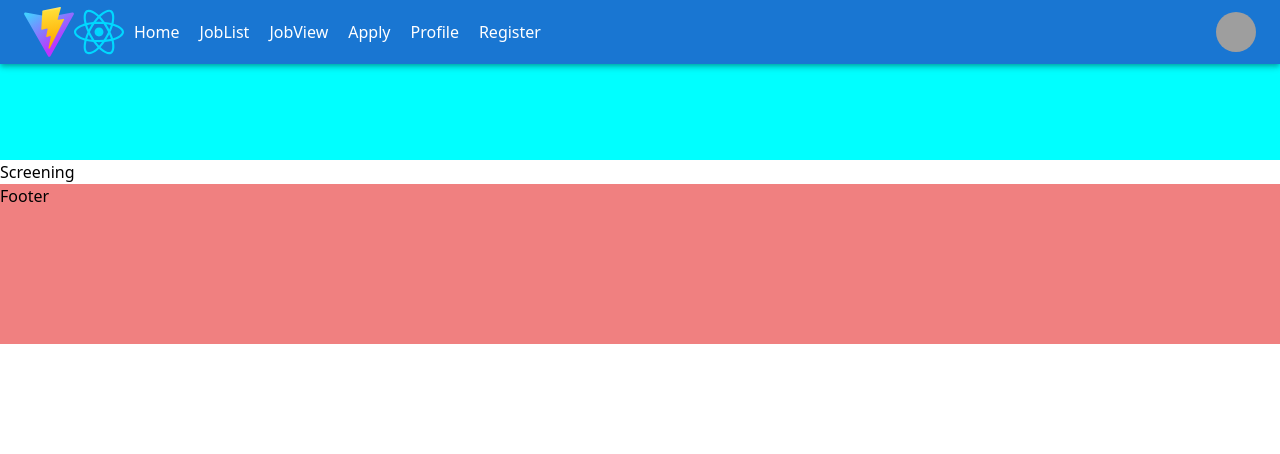
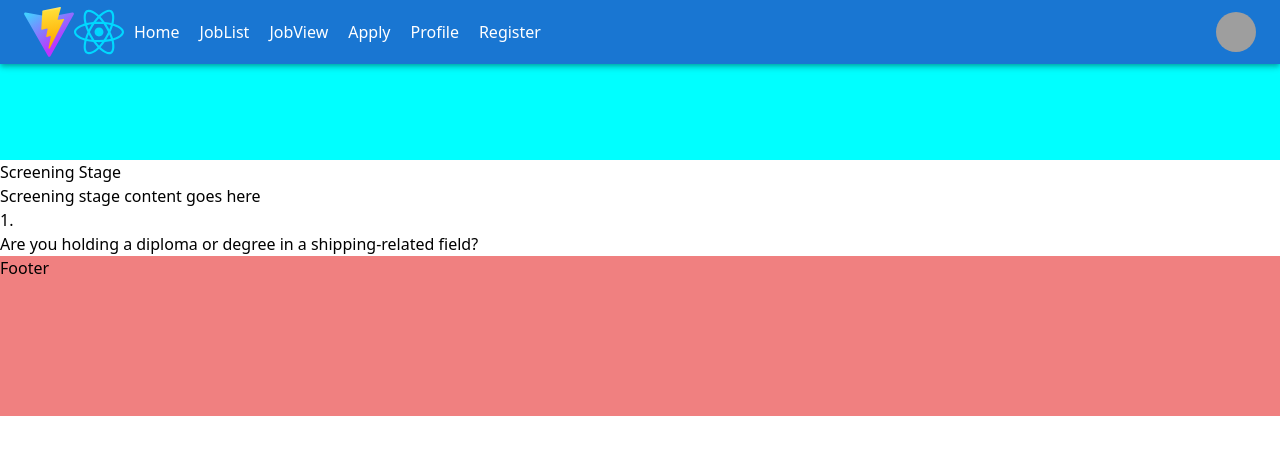
Before and after one commit to RecruitEase/RecruitEase_FrontEnd, a React (Vite) app: page /jobs/screening in a window 1280 px wide. Shown: the top 454 px of the page. Built offline with nearby package versions, Linux system fonts and the light colour scheme; grey boxes are pictures that could not be loaded.

Commit message:
updates to screeing page

```diff
--- a/src/App.jsx
+++ b/src/App.jsx
@@ -9,7 +9,7 @@ import JobView from './pages/JobView';
 import Apply from './pages/Apply';
 import PageNotFound from './pages/PageNotFound';
 import CandidateRegister from './pages/CandidateRegister';
-import Screening from './Components/ApplyJob/Screening';
+import Screening from './pages/Screening';
 
 
 const router = createBrowserRouter([
--- a/src/Components/ApplyJob/screening.jsx
+++ /dev/null
@@ -1,16 +0,0 @@
-import React from 'react'
-import Header from '../Header/Header'
-import Footer from '../Footer/Footer'
-function screening() {
-  return (
-    <div id="wrapper">
-      <Header />
-      <div id="bodyContent">
-        <div>Screening</div>
-      </div>
-      <Footer />
-    </div>
-  )
-}
-
-export default screening
--- /dev/null
+++ b/src/Components/Screening/QuestionComponent.jsx
@@ -0,0 +1,19 @@
+import React from 'react';
+import PropTypes from 'prop-types';
+
+const QuestionComponent = ({ questionNumber, questionText }) => {
+  return (
+    <div className="border border-gray-300 p-4 rounded-lg shadow-sm flex items-center bg-white m-3">
+      <span className="font-bold mr-2">{questionNumber}.</span>
+      <p className="text-gray-700">{questionText}</p>
+      {/* <span>{switch}</span> */}
+    </div>
+  );
+};
+
+QuestionComponent.propTypes = {
+  questionNumber: PropTypes.number.isRequired,
+  questionText: PropTypes.string.isRequired,
+};
+
+export default QuestionComponent;
--- /dev/null
+++ b/src/pages/Screening.jsx
@@ -0,0 +1,23 @@
+import React from 'react'
+import Header from '../Components/Header/Header'
+import Footer from '../Components/Footer/Footer'
+import '../Components/ApplyJob/ApplyJob.css'
+import QuestionComponent from '../Components/Screening/QuestionComponent'
+function screening() {
+  return (
+    <div id="wrapper">
+      <Header />
+      <div id="bodyContent">
+        <h1 className="text-xl font-bold m-4">Screening Stage</h1>
+        <p className='m-4'>Screening stage content goes here</p>
+
+        <QuestionComponent questionNumber={1} questionText="Are you holding a diploma or degree in a shipping-related field?" />
+
+
+      </div>
+      <Footer />
+    </div>
+  )
+}
+
+export default screening
```
Also changed, not shown: src/Components/Screening/Switch.jsx (added, +14 -0 lines).
